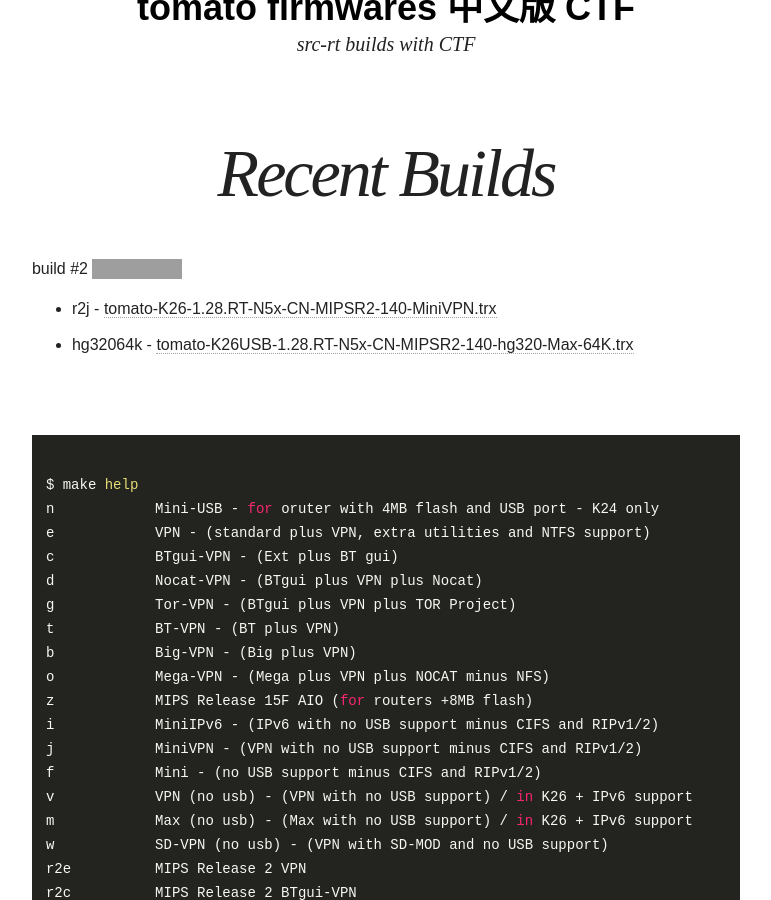
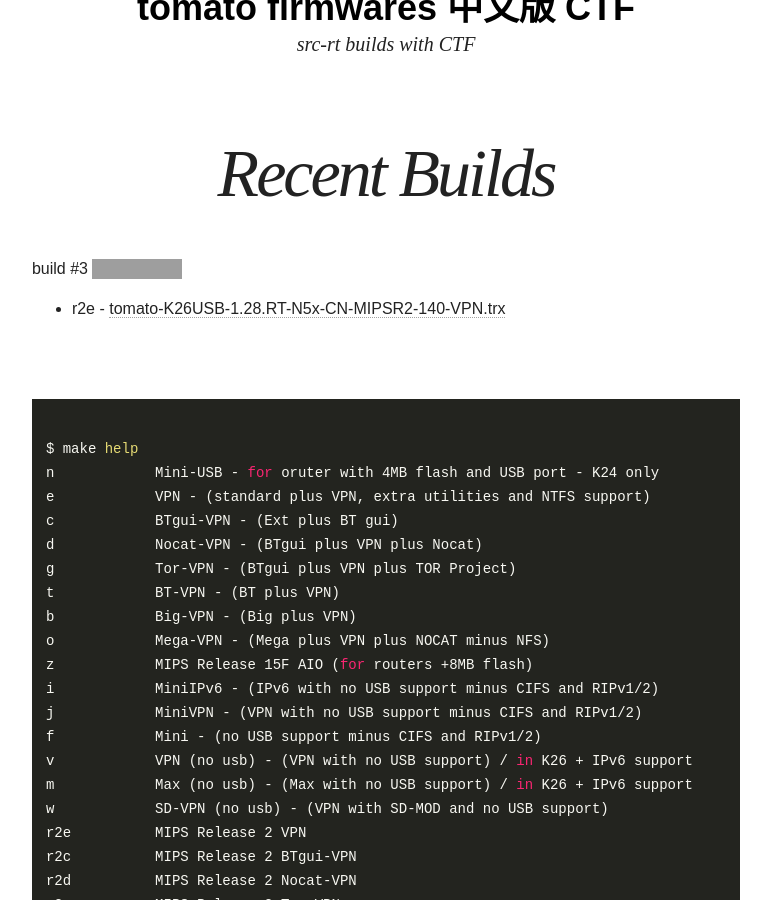
Before and after one commit to oglopss/tomato-ci-ctf-jekyll, a Jekyll site: the page built from index.html, in a window 1280 px wide and 900 px high, scrolled down 339 px. Shown: the whole window, without its empty margins (254-1025 px from the left). Built offline with Jekyll 4.4.1, drawn with Linux system fonts in a browser that asks for light colours; nearby versions of some CDN libraries; grey boxes are pictures that could not be loaded.

Commit message:
Travis build 3 r2e pushed to gh-pages

```diff
--- a/_data/ss.yml
+++ b/_data/ss.yml
@@ -1,4 +1,3 @@
-build: 2
+build: 3
 files:
-  - 0001 r2j tomato-K26-1.28.RT-N5x-CN-MIPSR2-140-MiniVPN.trx
-  - 0002 hg32064k tomato-K26USB-1.28.RT-N5x-CN-MIPSR2-140-hg320-Max-64K.trx
+  - 0001 r2e tomato-K26USB-1.28.RT-N5x-CN-MIPSR2-140-VPN.trx
```
Also changed, not shown: 1 other file.
